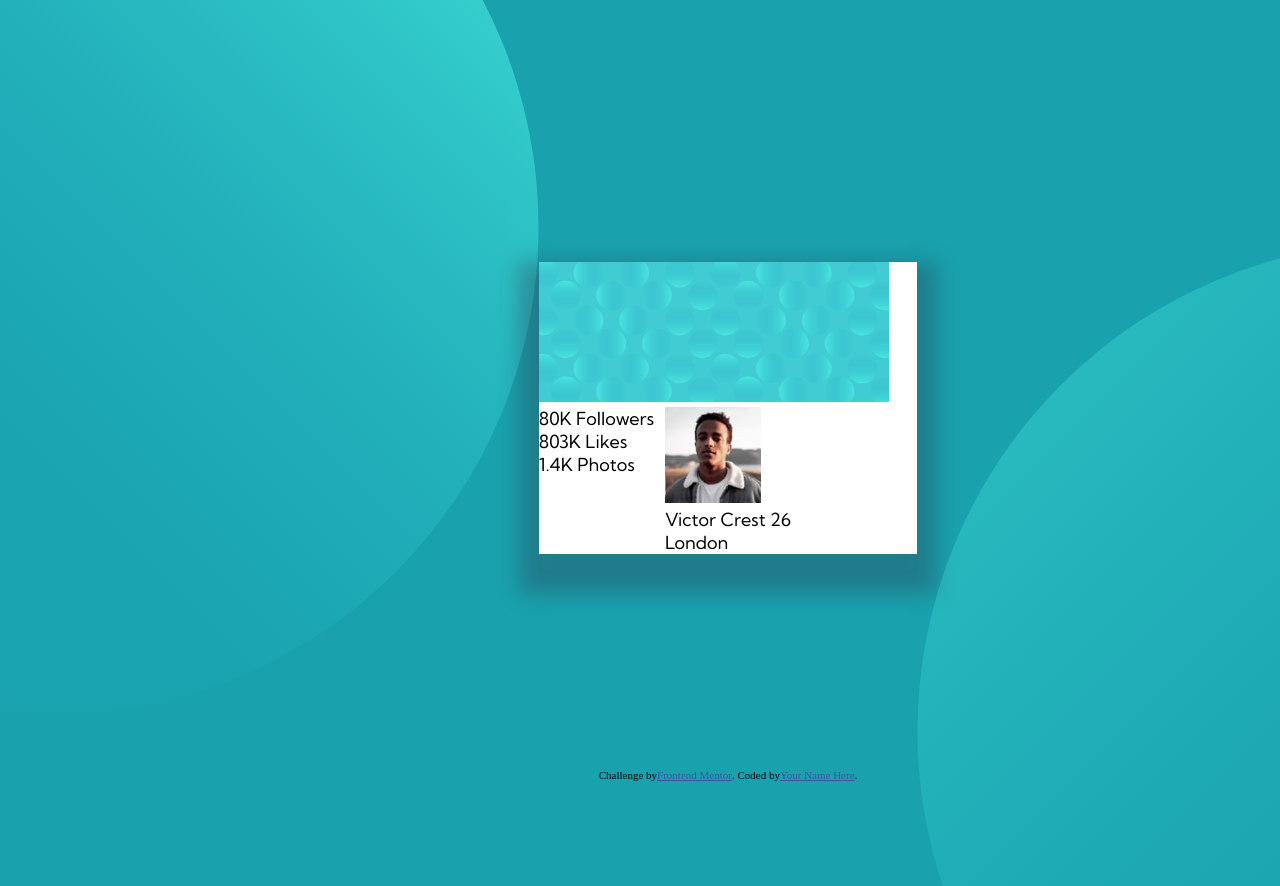
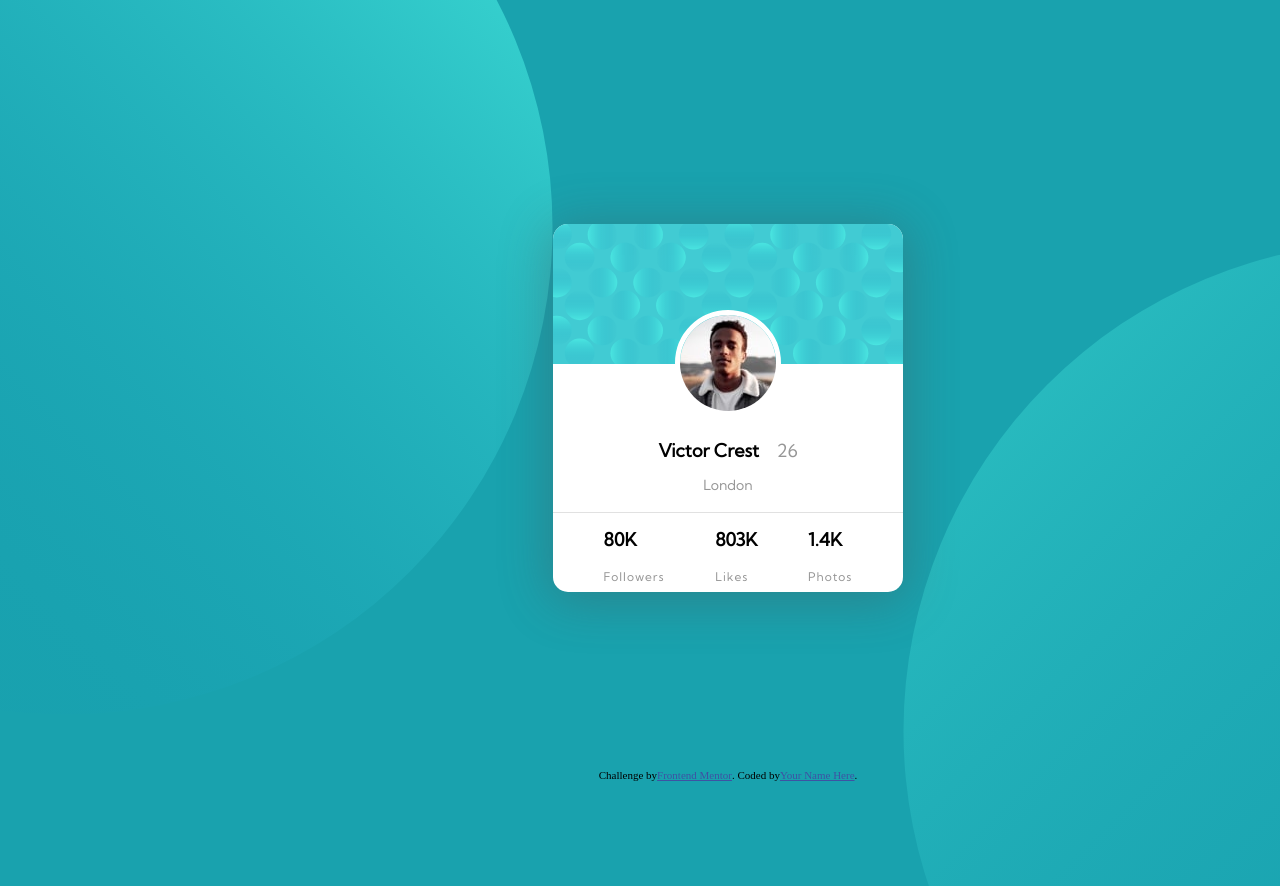
Before and after one commit to Tixuga/FrontEndMentor-Projects, a plain HTML site: page profile-card-component-main/index.html in a window 1280 px wide. Shown: the top 886 px of the page. Drawn offline with Linux system fonts and the light colour scheme.

Commit message:
Switched from grid to flex stategy

```diff
--- a/profile-card-component-main/index.html
+++ b/profile-card-component-main/index.html
@@ -35,27 +35,33 @@
   <section class="card">
     <div id="banner">
       <img src="/FrontEndMentor-Projects/profile-card-component-main/images/bg-pattern-card.svg"
-        alt="Banner card image with pattern.">
+        alt="Banner card image with pattern." style="border-top-left-radius: 15px; border-top-right-radius: 15px;">
     </div>
-    <div id="profilePhoto" style="border-radius: 50%;">
+    <div id="profilePhoto">
       <img src="/FrontEndMentor-Projects/profile-card-component-main/images/image-victor.jpg"
-        alt="Profile photo of Victor.">
+        alt="Profile photo of Victor." style=" border: 5px solid rgb(255, 255, 255); border-radius: 50%;">
     </div>
     <div id="nameAge">
-      Victor Crest
-      26
+      <h1 style="font-size: 18px; font-weight: 700">Victor Crest</h1>
+      <p style="font-weight: 400; color: hsl(0, 0%, 59%)">26</p>
     </div>
     <div id="city">
-      London
+      <p style="font-size: 14px; color: hsl(0, 0%, 59%);">London</p>
     </div>
     <div class="socialData">
-      <div id="followers">80K
-        Followers</div>
-      <div id="likes">803K
-        Likes</div>
+      <div id="followers">
+        <p style="font-size: 18px; font-weight: 700;">80K</p>
+        <p style="font-size: 12px; font-weight: 400; color: hsl(0, 0%, 59%); letter-spacing: 1px;">Followers</p>
+      </div>
+      <div id="likes">
+        <p style="font-size: 18px; font-weight: 700;">803K</p>
+        <p style="font-size: 12px; font-weight: 400; color: hsl(0, 0%, 59%); letter-spacing: 1px;">Likes</p>
+        </div>
 
-      <div id="photos">1.4K
-        Photos</div>
+      <div id="photos">
+       <p style="font-size: 18px; font-weight: 700;">1.4K</p>
+       <p style="font-size: 12px; font-weight: 400; color: hsl(0, 0%, 59%); letter-spacing: 1px;">Photos</p>
+        </div>
     </div>
   </section>
 
--- a/profile-card-component-main/style.css
+++ b/profile-card-component-main/style.css
@@ -24,48 +24,45 @@ body {
 }
 
 .card {
-    display: grid;
-    grid-template-columns: 1fr 1fr 1fr;
-    grid-template-rows: 2fr, 1fr, 1fr, 1fr;
-    grid-template-areas: "banner banner banner"
-        ". profilePhoto ."
-        ". nameAge ."
-        ". city ."
-        "followers likes photos";
-
+    width: 350px;
+    display: flex;
+    justify-content: center;
+    align-items: center;
+    flex-direction: column;
     background: white;
-
-    box-shadow: 0 20px 20px 20px hsla(229, 23%, 23%, 0.335);
+    box-shadow: 0 5px 50px 5px hsla(240, 1%, 30%, 0.335);
     font-size: 18px;
     font-family: 'Kumbh Sans', sans-serif;
-}
-
-#banner {
-    grid-area: banner;
+    border-radius: 15px;
 }
 
 #profilePhoto {
-    grid-area: profilePhoto;
+    float: unset;
+    margin-top: -17%;
 }
 
 #nameAge {
-    grid-area: nameAge;
+    display: flex;
+    justify-content: space-evenly;
+    align-items: center;
+    width: 50%;
 }
 
 #city {
-    grid-area: city;
+    margin-top: -5%;
+    display: flex;
+    justify-content: center;
+    align-items: flex-start;
+    height: 50px;
 }
 
-#followers {
-    grid-area: followers;
-}
-
-#likes {
-    grid-area: likes;
-}
-
-#photos {
-    grid-area: photos;
+.socialData {
+    max-height: 80px;
+    width: 100%;
+    display: flex;
+    justify-content: space-evenly;
+    align-items: center;
+    border-top: 1px solid hsla(0, 0%, 59%, 0.281);
 }
 
 .attribution {
```
